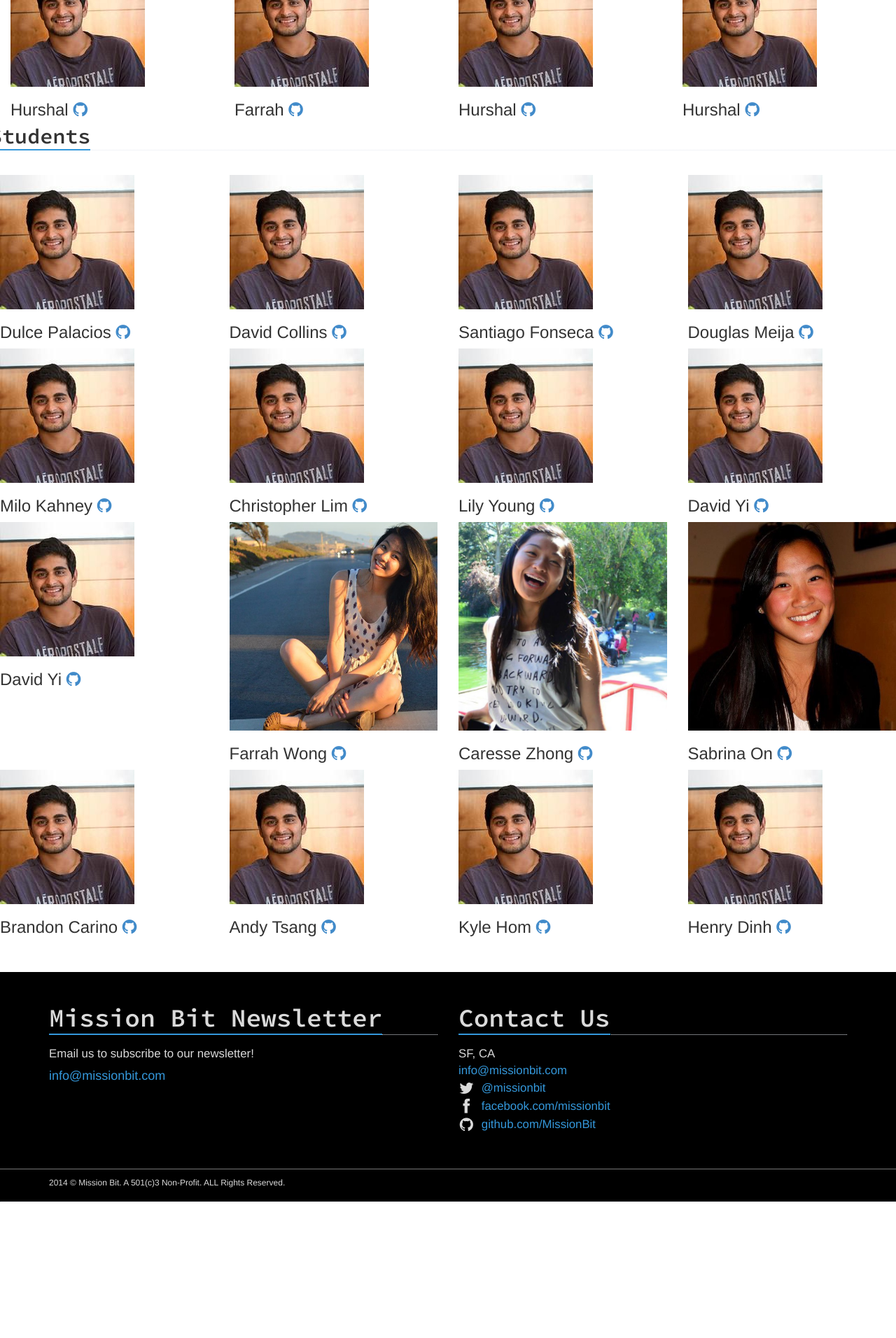
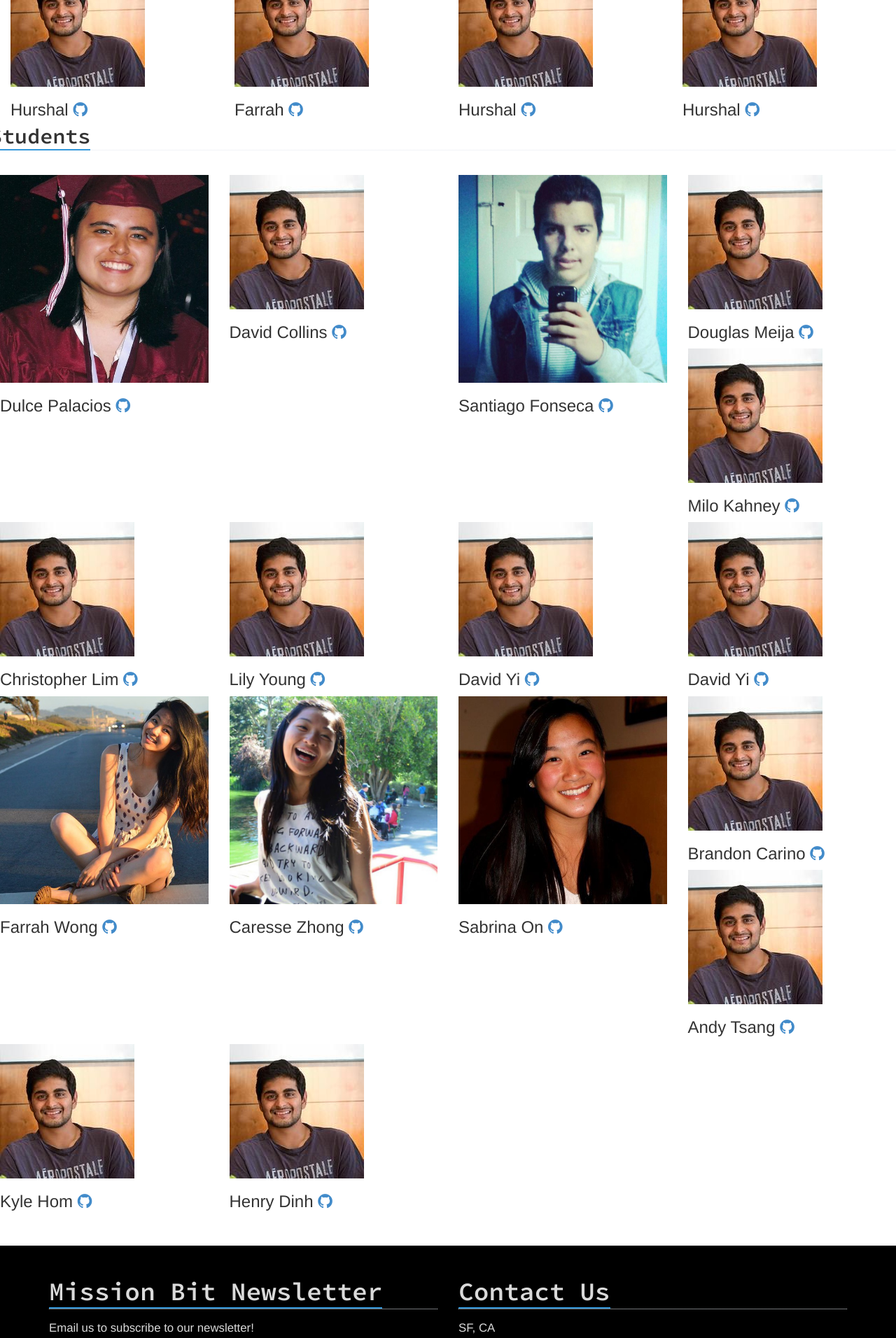
Before and after one commit to MissionBit/missionbit.github.io, a Jekyll site: the page course/introweb-oos.html, which Jekyll copies as it is, in a window 1280 px wide. Shown: the part 946-2858 px from the top of the page at 70% size. Built offline with Jekyll 4.4.1, drawn with Linux system fonts in a browser that asks for light colours; before the commit the page ends 2679 px from its top, so only the background shows below that.

Commit message:
pictures

```diff
--- a/course/introweb-oos.html
+++ b/course/introweb-oos.html
@@ -167,7 +167,7 @@
             </div>
         <br><div id="coursepage-students" class="col-sm-3">
                 <div class="thumbnail-style">
-                    <img alt src="images/mobileinstructor/hurshal.jpg" class="img-responsive">
+                    <img alt src="images/coursepage2014/Dulce.jpg" class="img-responsive">
                     <h3>
                     Dulce Palacios
                     <a href="https://github.com/SugarPalaces"><i class="fa fa-github"></i></a>
@@ -189,7 +189,7 @@
         <div id="coursepage-students" class="col-sm-3">
             <div class="thumbnail-style">
 
-                <img alt src="images/mobileinstructor/hurshal.jpg" class="img-responsive">
+                <img alt src="images/coursepage2014/santiago.jpg" class="img-responsive">
                 <h3>
                     Santiago Fonseca
                     <a href="https://github.com/safonseca"><i class="fa fa-github"></i></a>
```
Also changed, not shown: images/coursepage2014/Dulce.jpg (added), images/coursepage2014/santiago.jpg (added).
